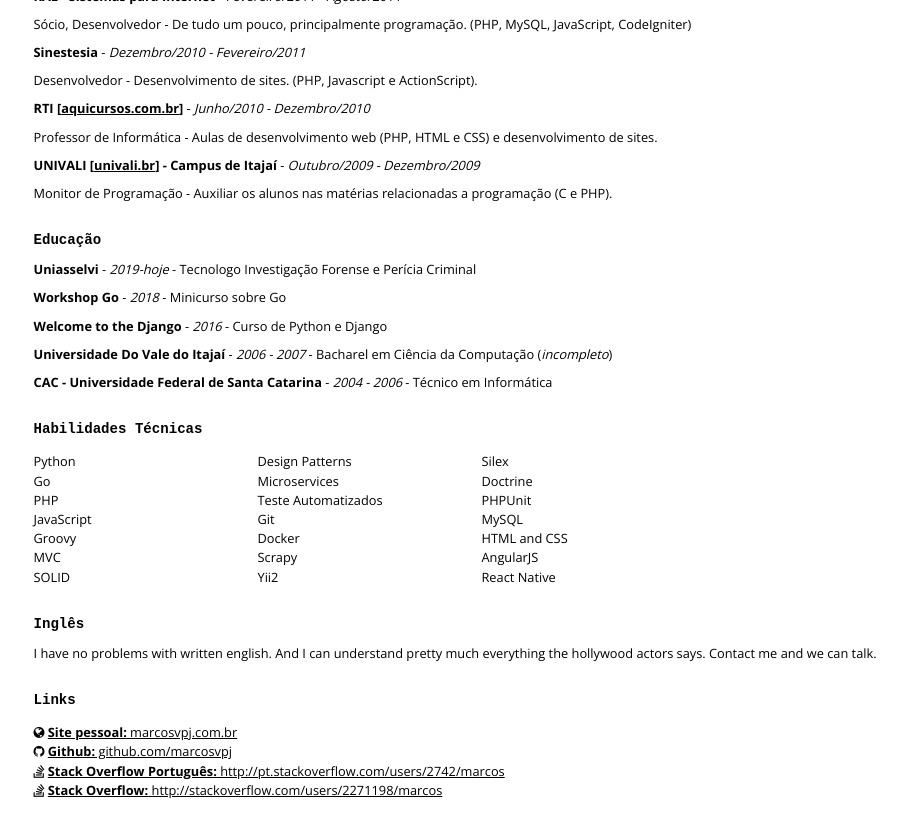
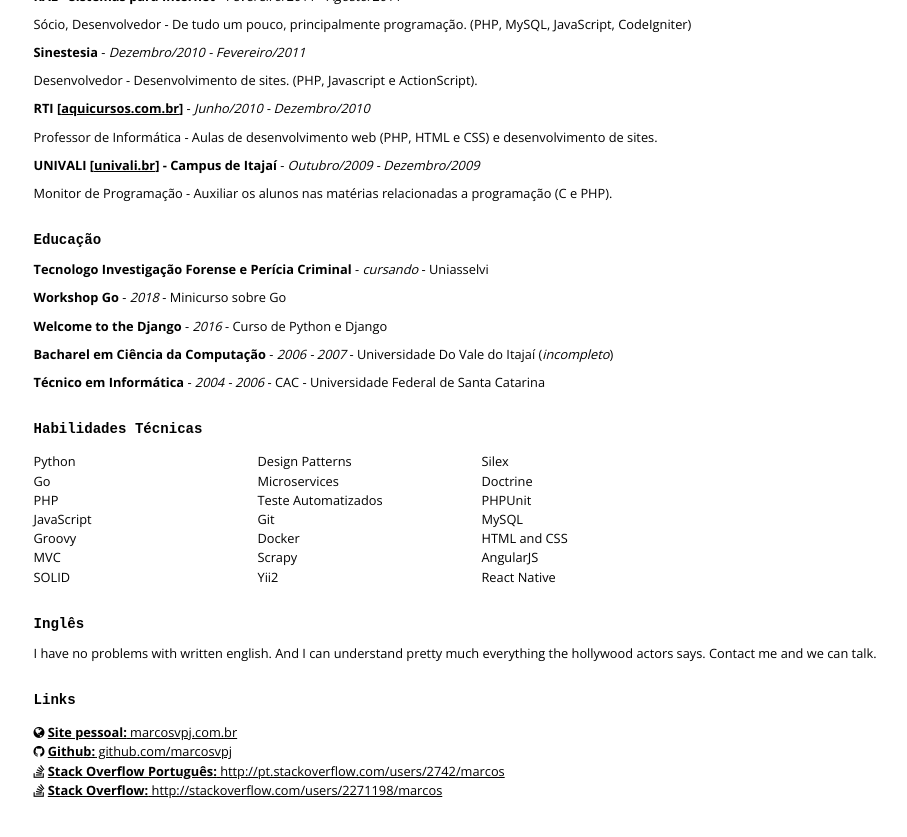
Before and after one commit to marcosvpj/marcosvpj.github.io, a Jekyll site: the page built from cv.md, in a window 1280 px wide and 900 px high, scrolled down 807 px. Shown: the top 837 px of the window, without its empty margins (106-1013 px from the left). Built offline with Jekyll 4.4.1, drawn with Linux system fonts in a browser that asks for light colours; nearby versions of some CDN libraries.

Commit message:
Change education order

```diff
--- a/cv.md
+++ b/cv.md
@@ -73,15 +73,15 @@ Monitor de Programação - Auxiliar os alunos nas matérias relacionadas a progr
 
 ## Educação
 
-__Uniasselvi__ - _2019-hoje_ - Tecnologo Investigação Forense e Perícia Criminal
+__Tecnologo Investigação Forense e Perícia Criminal__ - _cursando_ - Uniasselvi
 
 __Workshop Go__ - _2018_ - Minicurso sobre Go
 
 __Welcome to the Django__ - _2016_ - Curso de Python e Django
 
-__Universidade Do Vale do Itajaí__ - _2006 - 2007_ - Bacharel em Ciência da Computação (_incompleto_)
+__Bacharel em Ciência da Computação__ - _2006 - 2007_ -  Universidade Do Vale do Itajaí (_incompleto_)
 
-__CAC - Universidade Federal de Santa Catarina__ - _2004 - 2006_ - Técnico em Informática
+__Técnico em Informática__ - _2004 - 2006_ - CAC - Universidade Federal de Santa Catarina
 
 
 ## Habilidades Técnicas
```
